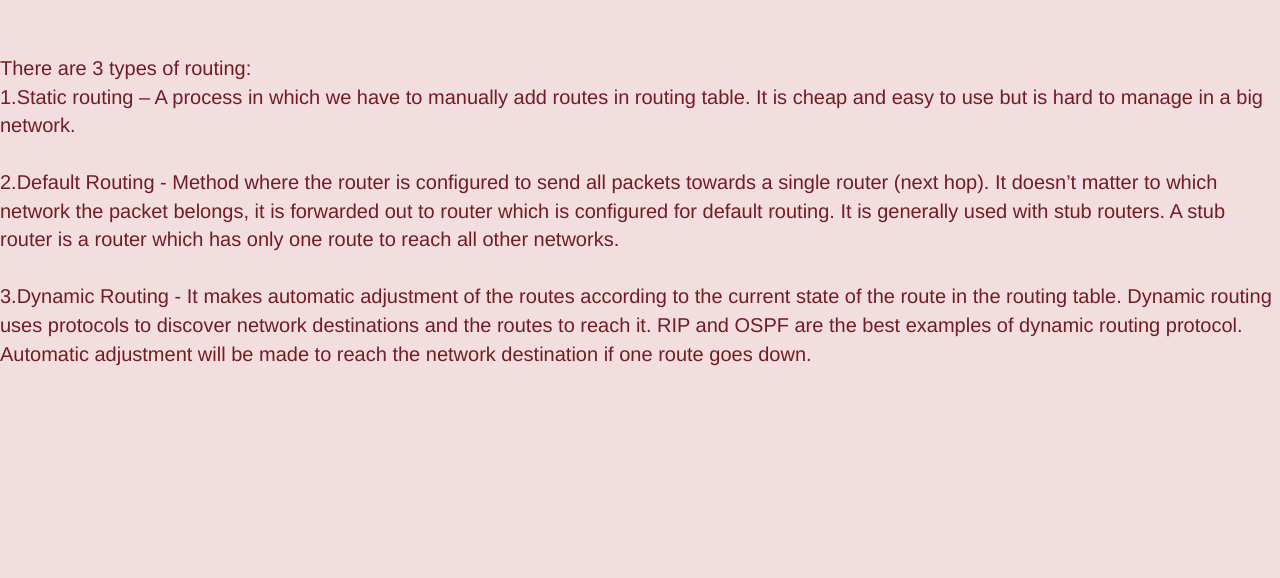
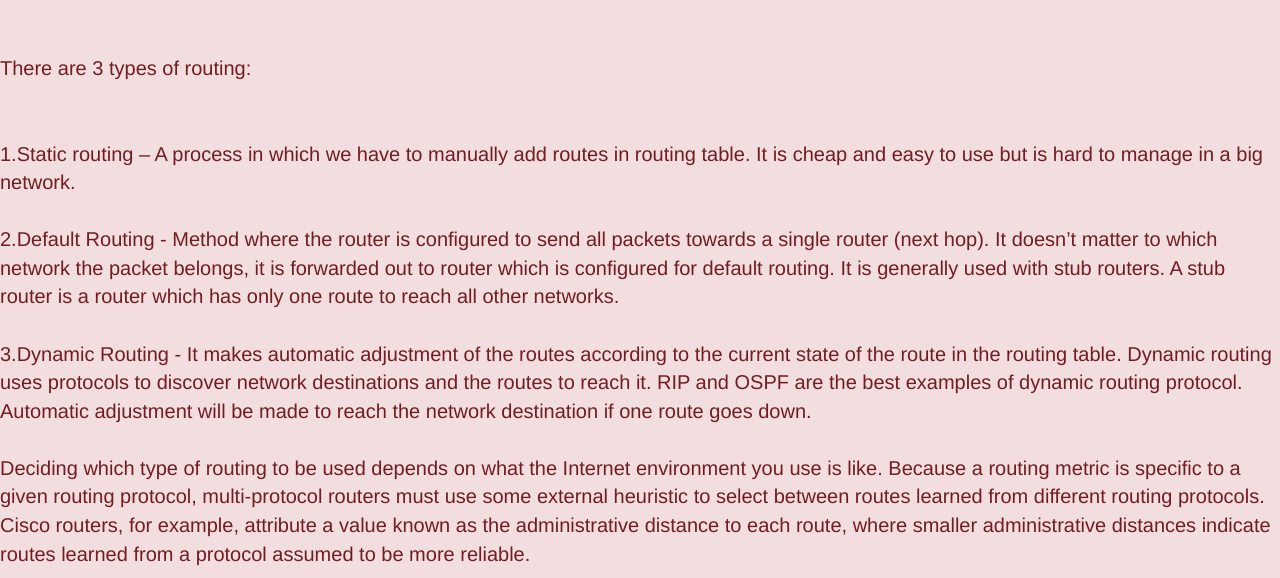
Before and after one commit to ej84/howinternetworks, a plain HTML site: page ip.html in a window 1280 px wide. Shown: the part 2167-2745 px from the top of the page. Before the commit the page ends 2574 px from the top, so only its background shows below. Drawn offline with nearby package versions, Linux system fonts and the light colour scheme.

Commit message:
ip page: added more texts

```diff
--- a/ip.html
+++ b/ip.html
@@ -44,11 +44,11 @@
 <br><br> Now, what is routing and why is it important as well as packets and IP addresses? Routing is the process of selecting a path for traffic in a network or between or across multiple networks. Broadly, routing is performed in many types of networks, including circuit-switched networks, such as the public switched telephone network, and computer networks, such as the Internet for the best example.
 </p>
 <img src="https://media.geeksforgeeks.org/wp-content/uploads/ccoco-1.png" width="700" height="500">
-    <p style="font-size: 20px; color: #721c24;"><br><br>There are 3 types of routing:
+    <p style="font-size: 20px; color: #721c24;"><br><br>There are 3 types of routing:<br><br>
     <br>1.Static routing – A process in which we have to manually add routes in routing table. It is cheap and easy to use but is hard to manage in a big network.
     <br><br>2.Default Routing - Method where the router is configured to send all packets towards a single router (next hop). It doesn’t matter to which network the packet belongs, it is forwarded out to router which is configured for default routing. It is generally used with stub routers. A stub router is a router which has only one route to reach all other networks.
     <br><br>3.Dynamic Routing - It makes automatic adjustment of the routes according to the current state of the route in the routing table. Dynamic routing uses protocols to discover network destinations and the routes to reach it. RIP and OSPF are the best examples of dynamic routing protocol. Automatic adjustment will be made to reach the network destination if one route goes down.
-    <br><br>
+    <br><br>Deciding which type of routing to be used depends on what the Internet environment you use is like. Because a routing metric is specific to a given routing protocol, multi-protocol routers must use some external heuristic to select between routes learned from different routing protocols. Cisco routers, for example, attribute a value known as the administrative distance to each route, where smaller administrative distances indicate routes learned from a protocol assumed to be more reliable.
 
 </div>
 
```
